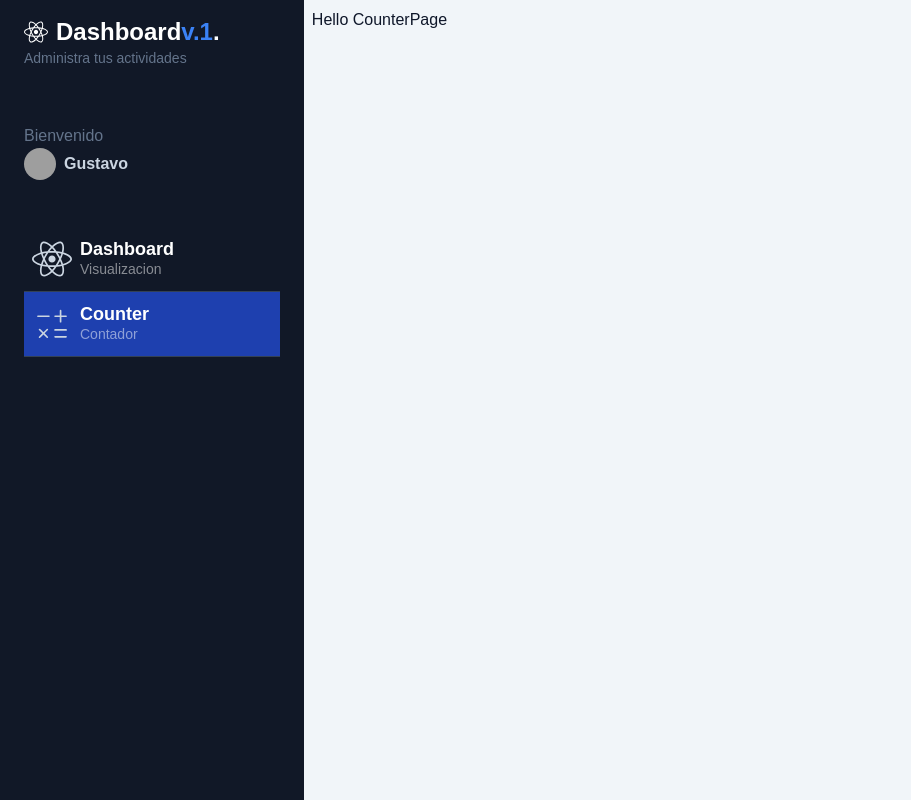
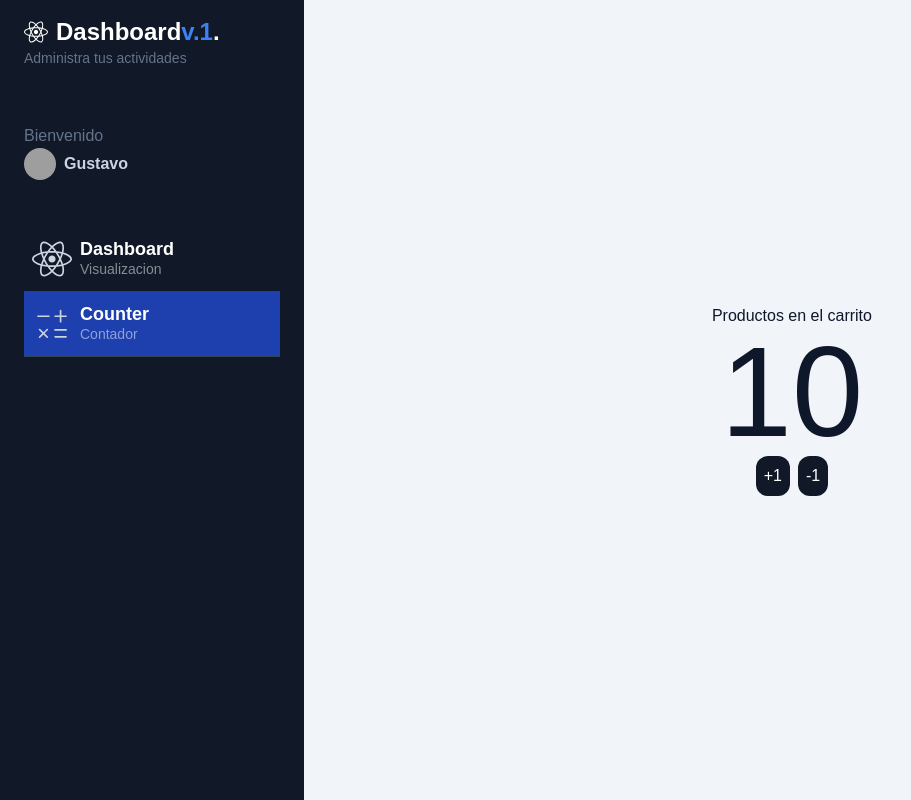
Before and after one commit to GustavoQuispeC/NextJS, a Next.js app in the folder 02-dashboard/: page /dashboard/counter in a window 1280 px wide. Shown: the whole page, without its empty margins (0-911 px from the left). Built offline with nearby package versions, Linux system fonts and the light colour scheme; grey boxes are pictures that could not be loaded.

Commit message:
implementando contador

```diff
--- a/02-dashboard/src/app/dashboard/counter/page.tsx
+++ b/02-dashboard/src/app/dashboard/counter/page.tsx
@@ -1,8 +1,21 @@
+import { CartCounter } from "@/app/shopping-cart";
+
+export const metadata = {
+  title: "Counter",
+  description: "Counter page",
+};
 
 export default function CounterPage() {
+
+
   return (
-    <div>
-      <h1>Hello CounterPage </h1>
+    <div className="flex flex-col items-center justify-center w-full h-full">
+      <span>Productos en el carrito</span>
+      <CartCounter
+      value={10}
+      />
+
+
     </div>
   );
 }
--- /dev/null
+++ b/02-dashboard/src/app/shopping-cart/components/CartCounter.tsx
@@ -0,0 +1,32 @@
+'use client';
+import { useState } from "react";
+
+interface Props {
+    value: number;
+}
+
+export const CartCounter = ({value}:Props) => {
+    const [counter, setCounter] = useState(value);
+
+  const increment = ()=> setCounter(counter + 1);
+  const decrement = ()=> setCounter(counter - 1);
+
+  return (
+    <>
+    <span className="text-9xl">{counter}</span>
+      <div className="flex gap-2" >
+        <button
+          onClick={increment}
+        className="flex items-center justify-center p-2 rounded-xl bg-gray-900 text-white hover:bg-gray-600 transition-all cursor-pointer">
+          +1
+        </button>
+        <button
+        onClick={decrement}
+        className="flex items-center justify-center p-2 rounded-xl bg-gray-900 text-white hover:bg-gray-600 transition-all cursor-pointer">
+          -1
+        </button>
+      </div>
+    </>
+
+  )
+}
--- /dev/null
+++ b/02-dashboard/src/app/shopping-cart/index.ts
@@ -0,0 +1 @@
+export { CartCounter } from "./components/CartCounter";
```
